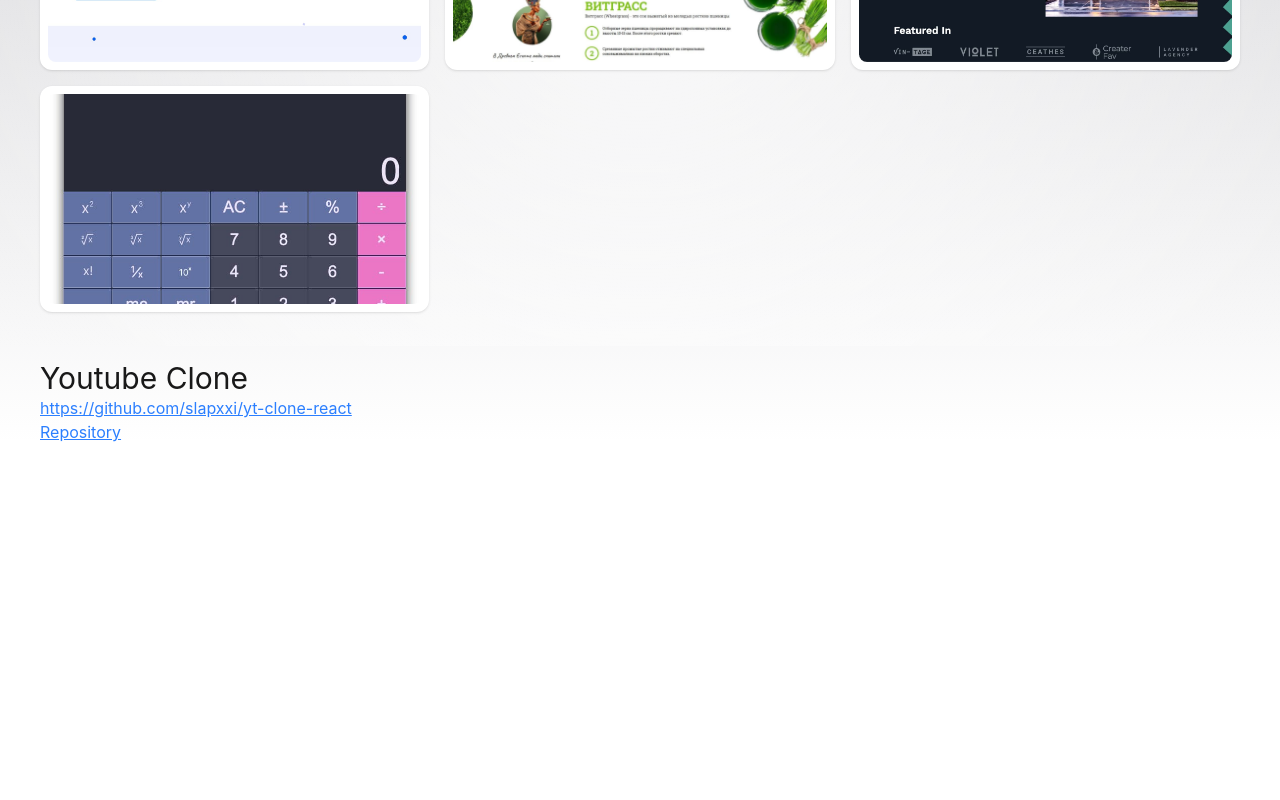
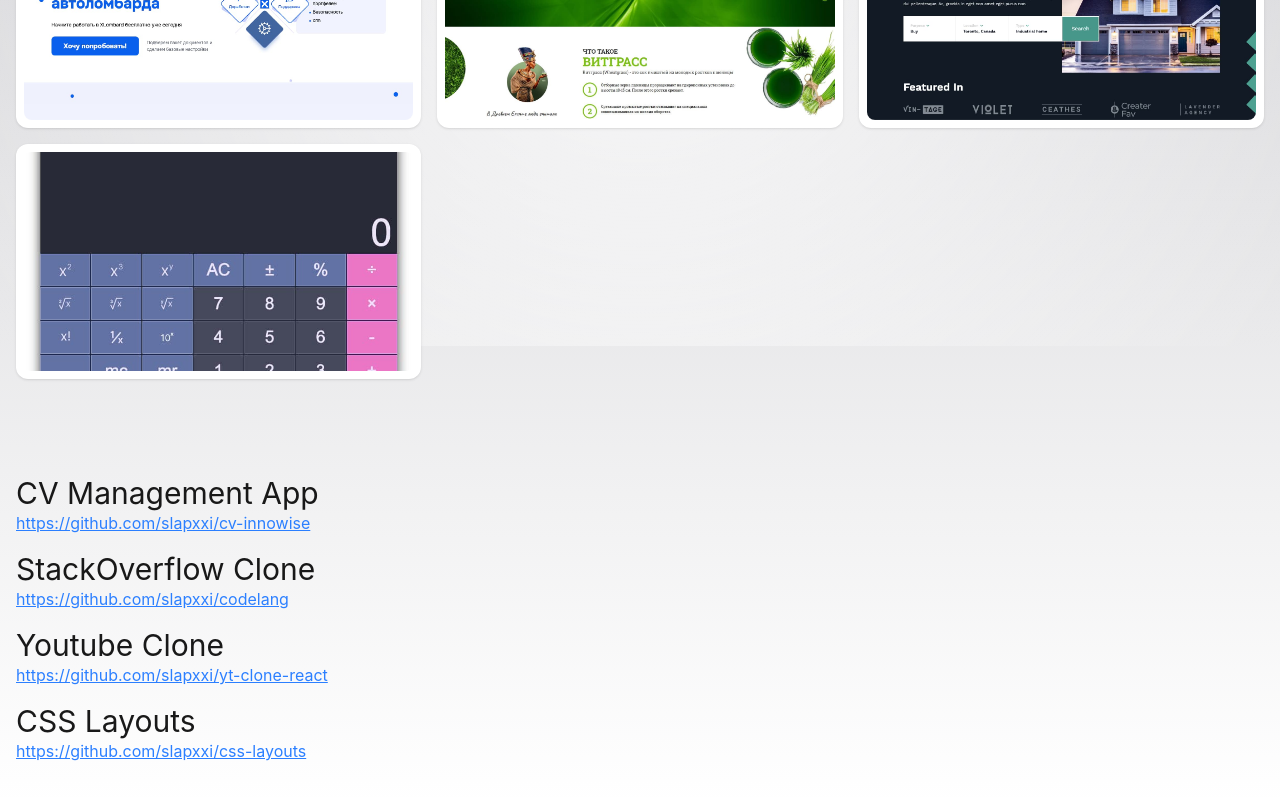
Before and after one commit to slapxxi/slapxxi.github.io, a React (Vite) app: page / in a window 1280 px wide. Shown: the part 454-1254 px from the top of the page. Before the commit the page ends 898 px from the top, so only its background shows below. Built offline with nearby package versions, Linux system fonts and the light colour scheme.

Commit message:
new projects and tweaks

```diff
--- a/src/App.css
+++ b/src/App.css
@@ -2,6 +2,7 @@
   position: relative;
 
   &::before {
+    z-index: -1;
     content: '';
     position: fixed;
     top: 0;
--- a/src/App.tsx
+++ b/src/App.tsx
@@ -4,19 +4,19 @@ import config from './config'
 function App() {
   return (
     <div
-      className="main grid min-h-screen
-      overflow-hidden
-      grid-cols-[1fr_minmax(auto,1200px)_1fr] content-center
+      className="main grid min-h-screen z-10 overflow-hidden
+      grid-cols-[1fr_minmax(auto,1280px)_1fr] content-center
       gap-x-4 gap-y-4 bg-linear-to-b from-zinc-500/40 [grid-template-areas:'main_main_main']"
     >
-      <div className="z-10 col-2 grid gap-4">
+      <div className="col-2 grid gap-4 my-10">
         <h2 className="text-4xl text-zinc-950/90">Projects</h2>
 
-        <ul className="grid auto-rows-fr grid-cols-[repeat(auto-fill,minmax(max(20vw,300px),1fr))] gap-4 self-center">
+        <ul className="grid auto-rows-fr grid-cols-[repeat(auto-fill,minmax(max(20vw,320px),1fr))] gap-4 self-center">
           {config.projects.map((project) => (
             <li
               key={project.name}
               className="template-main group grid overflow-hidden rounded-xl bg-white shadow"
+              tabIndex={0}
             >
               {project.image && (
                 <div className="area-main p-2" data-slot="image">
@@ -24,6 +24,7 @@ function App() {
                     src={project.image}
                     alt={project.name}
                     className="aspect-video h-full w-full
+                    group-focus:scale-110
                     rounded-lg object-cover transition-all group-hover:scale-110"
                   />
                 </div>
@@ -32,15 +33,21 @@ function App() {
               <div
                 className="area-main grid content-between gap-1 bg-linear-to-b from-black/55 to-black/80 p-4
                 text-white backdrop-blur-md transition-opacity
+                group-focus:opacity-100
                 opacity-0 group-hover:opacity-100"
               >
-                <h2 className="text-2xl transition-all delay-100 -translate-y-full opacity-0 group-hover:translate-y-0 group-hover:opacity-100">
+                <h2
+                  className="text-2xl transition-all delay-100 -translate-y-full
+                  group-focus:opacity-100 group-focus:translate-y-0
+                  opacity-0 group-hover:translate-y-0 group-hover:opacity-100"
+                >
                   {project.name}
                 </h2>
 
                 <div
                   className="grid gap-1 transition-all delay-100 translate-y-full
-                opacity-0 group-hover:translate-y-0 group-hover:opacity-100"
+                  group-focus:opacity-100 group-focus:translate-y-0
+                  opacity-0 group-hover:translate-y-0 group-hover:opacity-100"
                 >
                   <a
                     href={project.url}
@@ -65,26 +72,18 @@ function App() {
         </ul>
       </div>
 
-      <ul className="col-2 grid mt-8">
+      <ul className="col-2 grid gap-4 my-10">
         {config.links.map((link) => (
           <li>
             <h2 className="text-black/90 text-3xl">{link.name}</h2>
             <div className="grid">
-              <a
-                href={link.url}
-                rel="noreferrer"
-                target="_blank"
-                className="link"
-              >
-                {link.url}
-              </a>
               <a
                 href={link.repo}
                 rel="noreferrer"
                 target="_blank"
                 className="link"
               >
-                Repository
+                {link.repo}
               </a>
             </div>
           </li>
--- a/src/config.tsx
+++ b/src/config.tsx
@@ -19,7 +19,6 @@ type Config = {
   }[]
   links: {
     name: string
-    url: string
     repo: string
   }[]
 }
@@ -75,9 +74,20 @@ const config: Config = {
   ],
   links: [
     {
+      name: 'CV Management App',
+      repo: 'https://github.com/slapxxi/cv-innowise',
+    },
+    {
+      name: 'StackOverflow Clone',
+      repo: 'https://github.com/slapxxi/codelang',
+    },
+    {
       name: 'Youtube Clone',
-      url: 'https://github.com/slapxxi/yt-clone-react',
       repo: 'https://github.com/slapxxi/yt-clone-react',
+    },
+    {
+      name: 'CSS Layouts',
+      repo: 'https://github.com/slapxxi/css-layouts',
     },
   ],
 }
```
